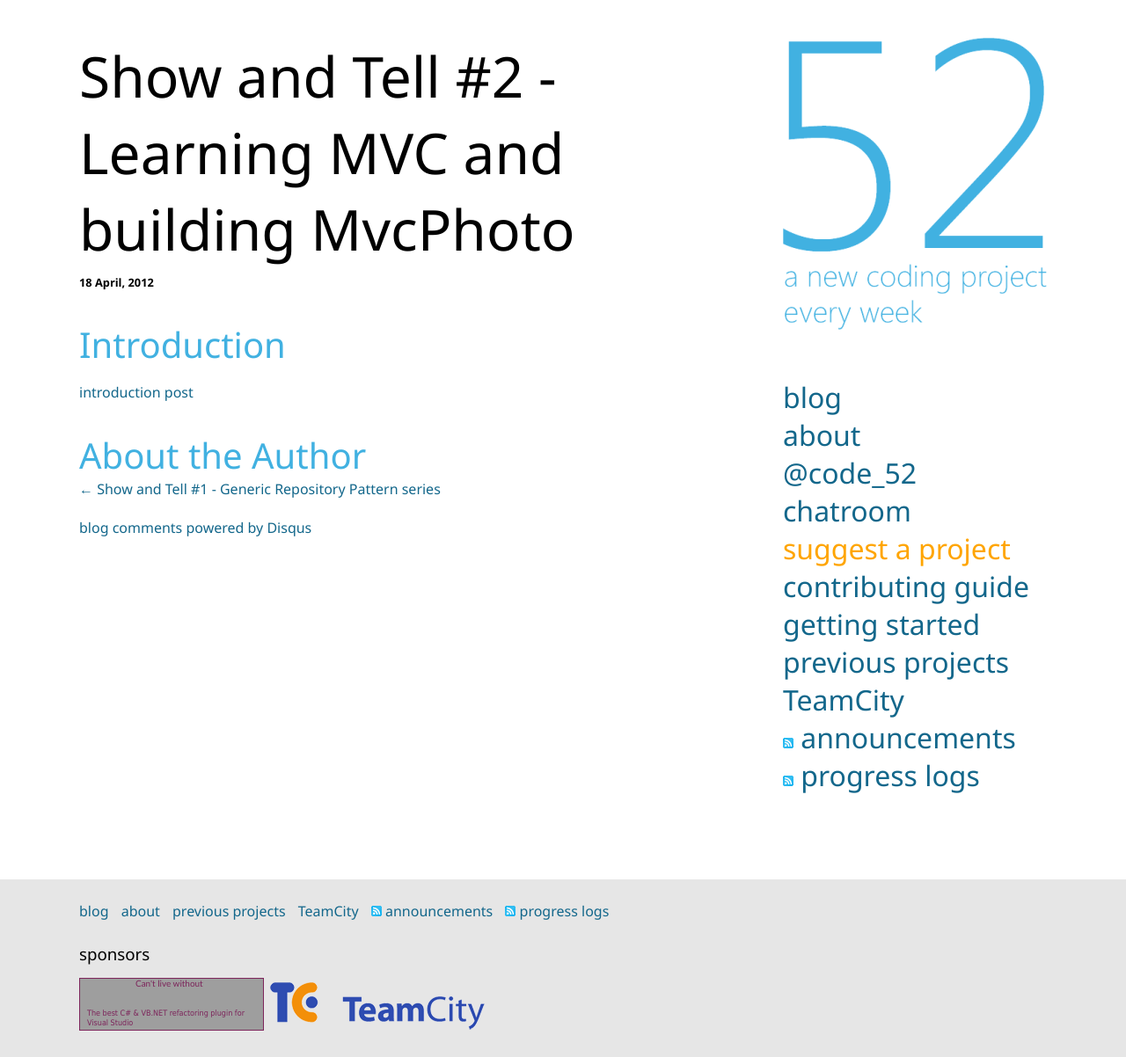
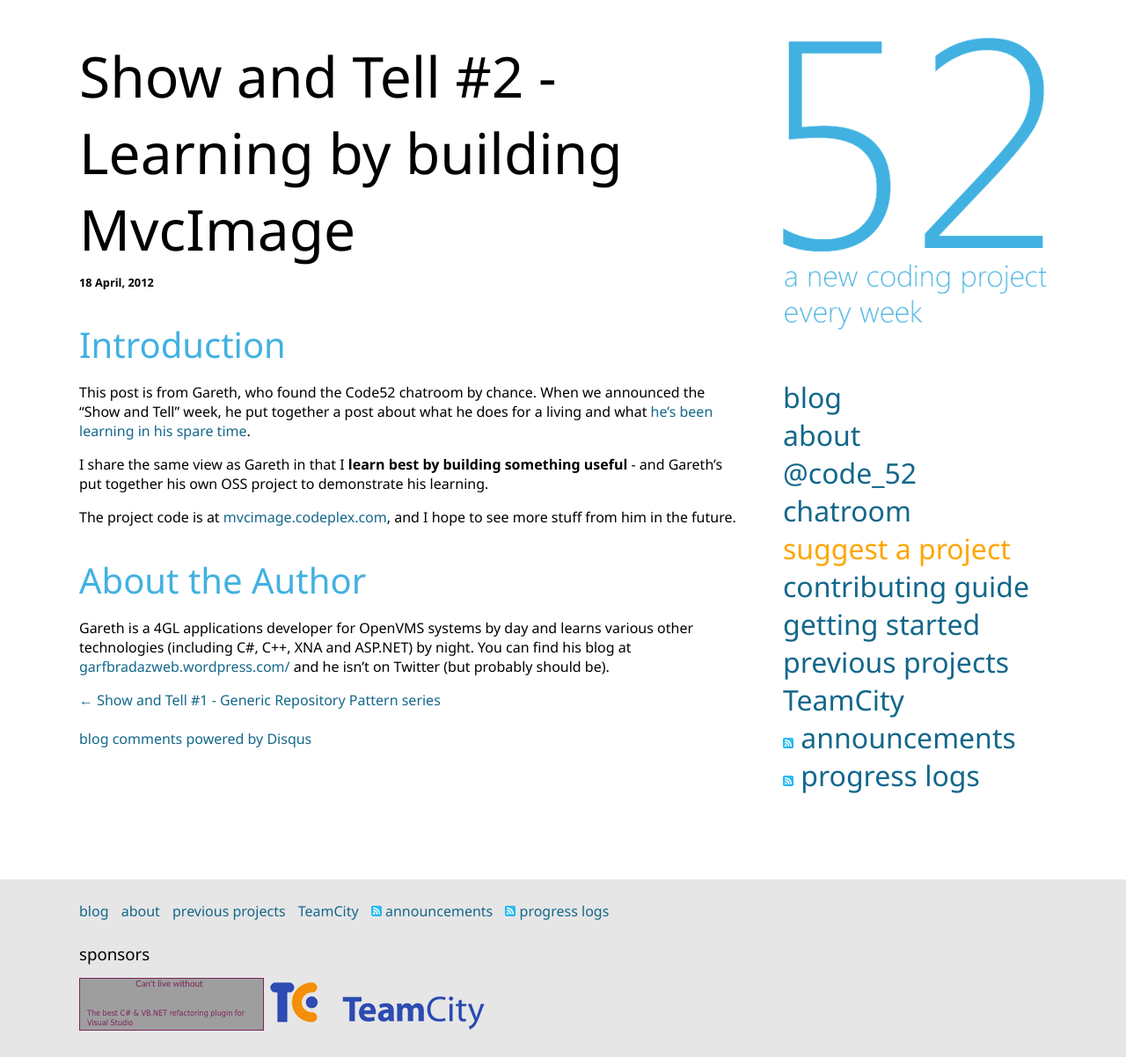
Before and after one commit to Code52/code52.github.com, a Jekyll site: the page built from _posts/2012-04-18-show-and-tell-garfbradaz.md, in a window 1280 px wide. Shown: the whole page at 88% size. Built offline with Jekyll 4.4.1, drawn with Linux system fonts in a browser that asks for light colours; Markdown is read by kramdown in place of the engine named in the settings; comment, search, counter and statistics services are not loaded; grey boxes are pictures that could not be loaded.

Commit message:
fleshed out post

```diff
--- a/_posts/2012-04-18-show-and-tell-garfbradaz.md
+++ b/_posts/2012-04-18-show-and-tell-garfbradaz.md
@@ -1,15 +1,21 @@
 ---
 layout: post
-permalink: /show-and-tell/2/mvc-photo.html
+permalink: /show-and-tell/2/mvc-image.html
 date: 2012-04-18 23:00
-title: "Show and Tell #2 - Learning MVC and building MvcPhoto"
+title: "Show and Tell #2 - Learning by building MvcImage"
 author: "@shiftkey"
 comments: true
 ---
 
+
 ## Introduction
 
-[introduction post](http://garfbradazweb.wordpress.com/2012/04/16/code52-show-tell-my-open-source-application/)
+This post is from Gareth, who found the Code52 chatroom by chance. When we announced the "Show and Tell" week, he put together a post about what he does for a living and what [he's been learning in his spare time](http://garfbradazweb.wordpress.com/2012/04/16/code52-show-tell-my-open-source-application/).
 
+I share the same view as Gareth in that I **learn best by building something useful** - and Gareth's put together his own OSS project to demonstrate his learning.
+
+The project code is at [mvcimage.codeplex.com](http://mvcimage.codeplex.com/), and I hope to see more stuff from him in the future.
 
 ## About the Author
+
+Gareth is a 4GL applications developer for OpenVMS systems by day and learns various other technologies (including C#, C++, XNA and ASP.NET) by night. You can find his blog at [garfbradazweb.wordpress.com/](http://garfbradazweb.wordpress.com/) and he isn't on Twitter (but probably should be).
```
